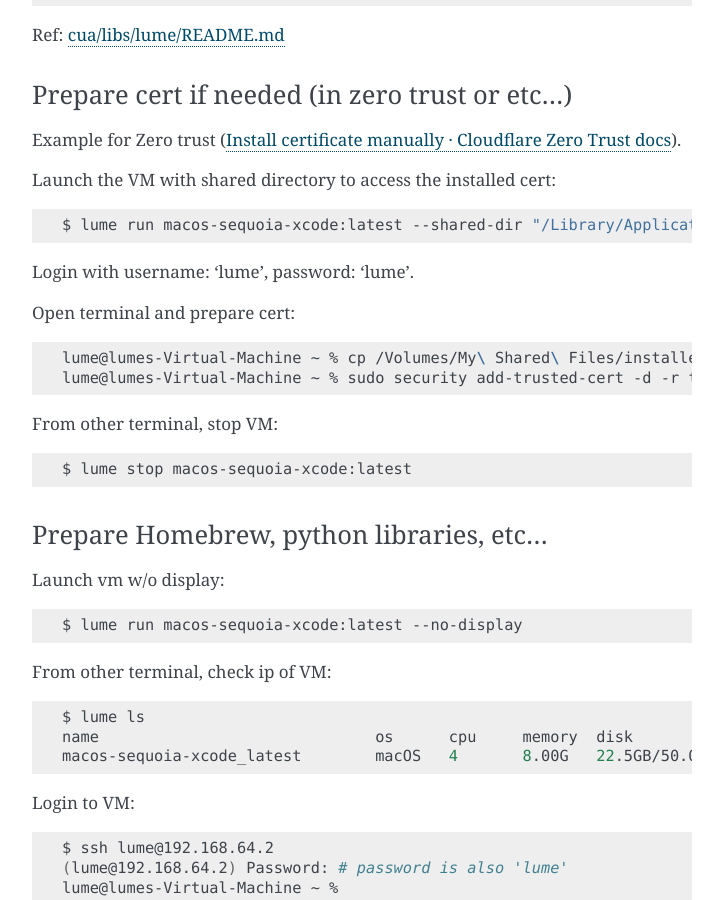
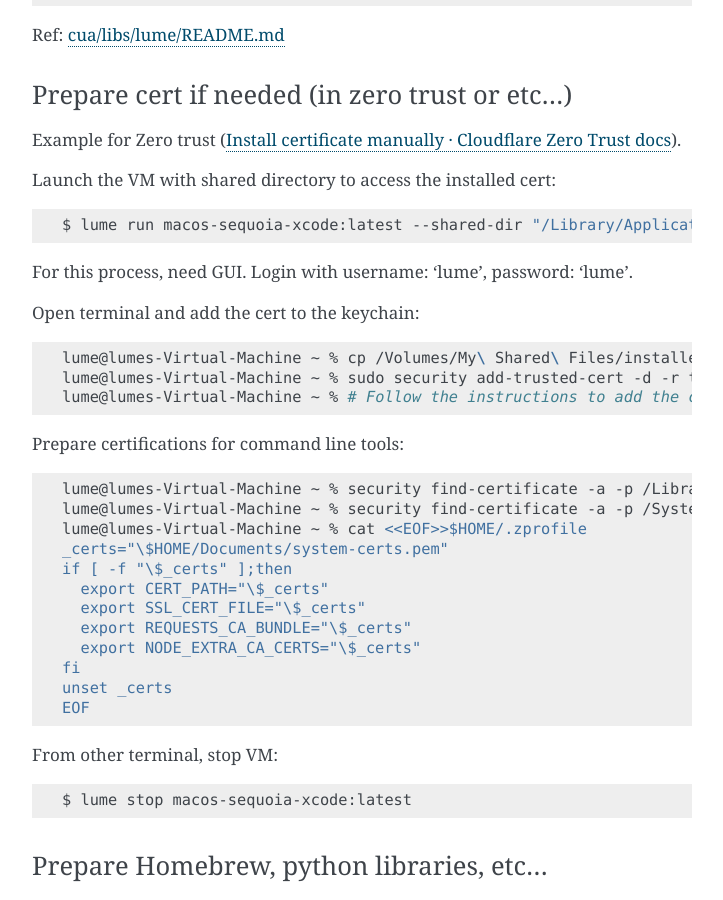
Before and after one commit to rcmdnk/homebrew-file, a Sphinx documentation site: the page built from docs/development.rst, in a window 1280 px wide and 900 px high, scrolled down 1437 px. Shown: the whole window, without its empty margins (388-1111 px from the left). Built offline with Sphinx 7.4.7, drawn with Linux system fonts in a browser that asks for light colours.

Commit message:
docs: add Cursor extension support and update development documentation docs: add NODE_EXTRA_CA_CERTS to development documentation

```diff
--- a/docs/development.rst
+++ b/docs/development.rst
@@ -73,12 +73,31 @@ Launch the VM with shared directory to access the installed cert::
 
     $ lume run macos-sequoia-xcode:latest --shared-dir "/Library/Application Support/Cloudflare:ro"
 
+
+For this process, need GUI.
 Login with username: 'lume', password: 'lume'.
 
-Open terminal and prepare cert::
+Open terminal and add the cert to the keychain::
 
     lume@lumes-Virtual-Machine ~ % cp /Volumes/My\ Shared\ Files/installed_cert.pem ./Documents/
     lume@lumes-Virtual-Machine ~ % sudo security add-trusted-cert -d -r trustRoot -k /Library/Keychains/System.keychain ./Documents/installed_cert.pem
+    lume@lumes-Virtual-Machine ~ % # Follow the instructions to add the cert to the keychain
+
+Prepare certifications for command line tools::
+
+    lume@lumes-Virtual-Machine ~ % security find-certificate -a -p /Library/Keychains/System.keychain > $HOME/Documents/system-certs.pem
+    lume@lumes-Virtual-Machine ~ % security find-certificate -a -p /System/Library/Keychains/SystemRootCertificates.keychain >> $HOME/Documents/system-certs.pem
+    lume@lumes-Virtual-Machine ~ % cat <<EOF>>$HOME/.zprofile
+    _certs="\$HOME/Documents/system-certs.pem"
+    if [ -f "\$_certs" ];then
+      export CERT_PATH="\$_certs"
+      export SSL_CERT_FILE="\$_certs"
+      export REQUESTS_CA_BUNDLE="\$_certs"
+      export NODE_EXTRA_CA_CERTS="\$_certs"
+    fi
+    unset _certs
+    EOF
+
 
 From other terminal, stop VM::
 
--- a/docs/usage.rst
+++ b/docs/usage.rst
@@ -75,6 +75,7 @@ cask_args        Arguments for cask command. e.g. ``cask_args appdir: "~/Applica
 appstore         Apps installed from AppStore. The line is like: `appstore <identifier> <App Name>`. Identifier can be obtained by `argon/mas <https://github.com/argon/mas>`_. (It will be installed automatically.) For older OS X, it might be not available. For such a case, only App names are listed by ``init``, and ``install`` command just warns like ``Please install <App Name> from App Store!``.
 whalebrew        Images managed by `Whalebrew <https://github.com/whalebrew/whalebrew>`_.
 vscode           `Visual Studio Code extensions <https://marketplace.visualstudio.com/vscode>`_.
+cursor           `Cursor extensions <https://www.cursor.com/>`_.
 main             Main file. If it exists, new packages will be written to the main file instead of the top file.
 file             Additional files. A path is a absolute path, or a relative path, relative to the file which calls it. You can use environmental variables such ``file ~/${HOSTNAME}.Brewfile``.
 brewfile         Same as ``file``.
```
Also changed, not shown: README.md (+1 -1 lines).
